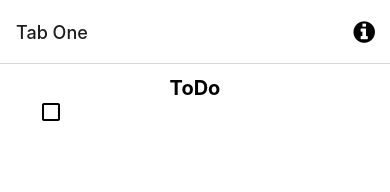
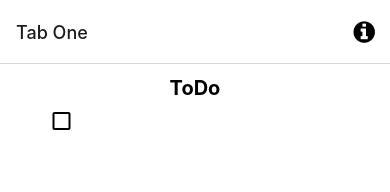
Before and after one commit to nitrolo/ToDoList, a React Native app in the folder NitroCollab/: screen /TabOne in a window 390 px wide. Shown: the top 192 px of the page. Built offline with nearby package versions, Linux system fonts and the light colour scheme; what expo-linking would draw is missing.

Commit message:
added css to checklist

```diff
--- a/NitroCollab/screens/TabOneScreen.tsx
+++ b/NitroCollab/screens/TabOneScreen.tsx
@@ -9,7 +9,7 @@ export default function TabOneScreen() {
   return (
     <View style={styles.container}>
       <Text style={styles.title}>ToDo</Text>
-      <View style={{ flexDirection: 'row' }}>
+      <View style={{ alignItems: 'center', flexDirection: 'row' }}>
         {/* checkbox */}
         <Checkbox
           isChecked={value}
@@ -24,7 +24,9 @@ export default function TabOneScreen() {
             color: 'black',
             flex: 1,
             fontSize: 18,
+            marginLeft: 12,
           }}
+          multiline
         />
       </View>
     </View>
```
